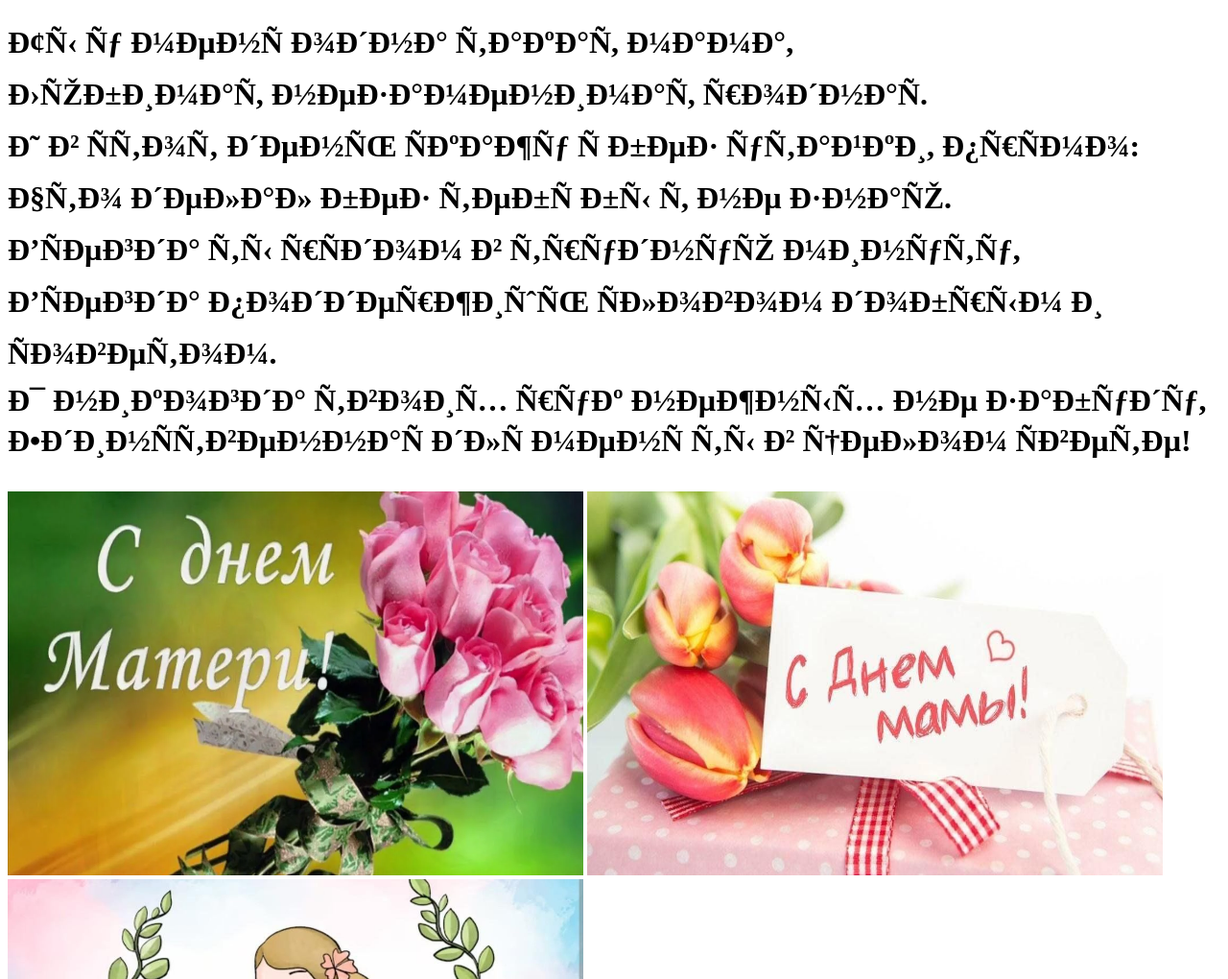
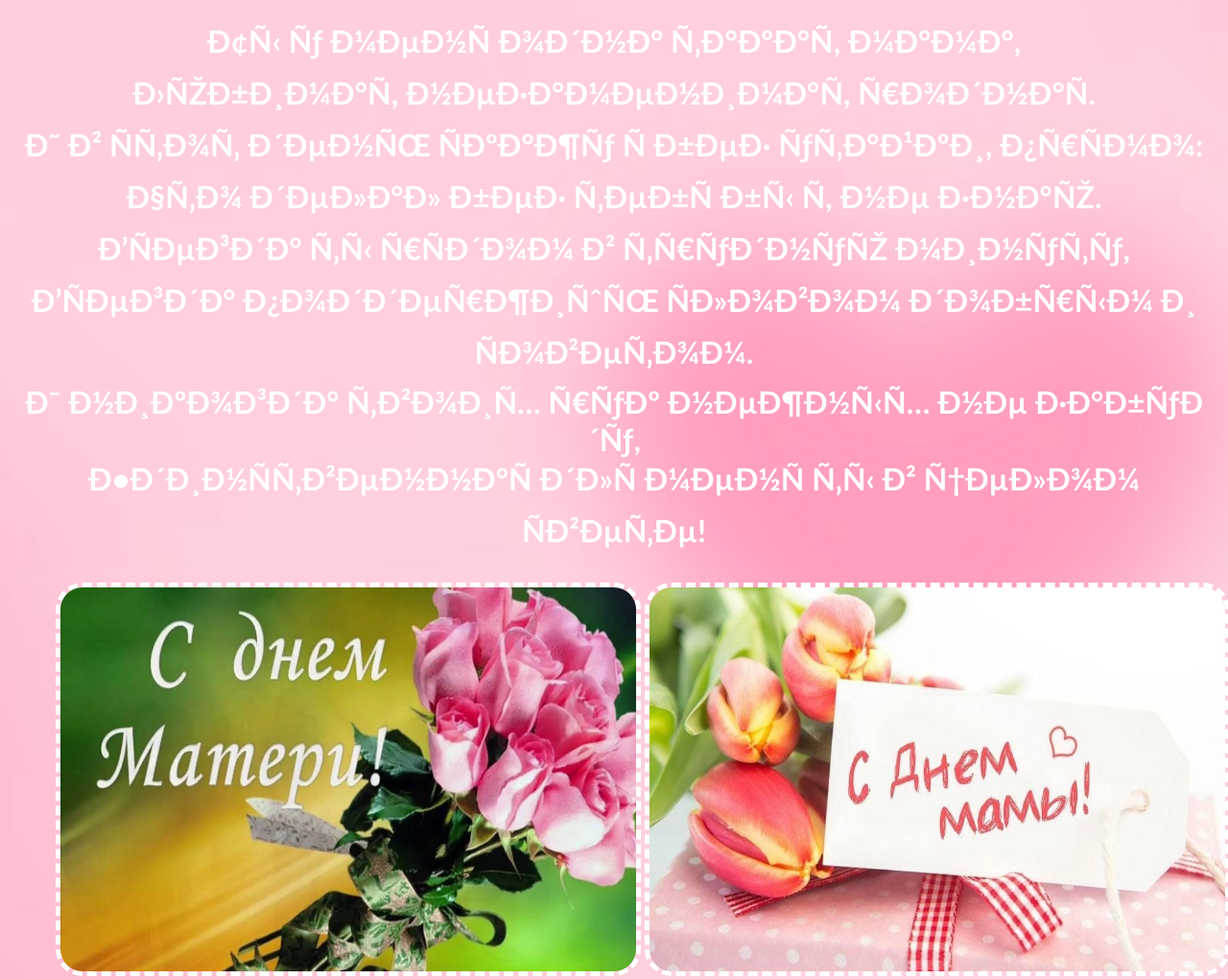
Before and after one commit to qvile/websiteformom, a plain HTML site: page index.html in a window 1280 px wide. Shown: the top 1020 px of the page at 96% size. Drawn offline with Linux system fonts and the light colour scheme.

Commit message:
Update index.html

```diff
--- a/index.html
+++ b/index.html
@@ -3,7 +3,7 @@
     <head>
         <title>С днем матери</title>
     <meta charset = 'utf -8'>
-    <link rel = "stylesheet" href = './jnrhsnjxrf.css'>
+    <link rel = "stylesheet" href = './style.css'>
     </head>
     <body>
         <h1 id="txtus">
```
